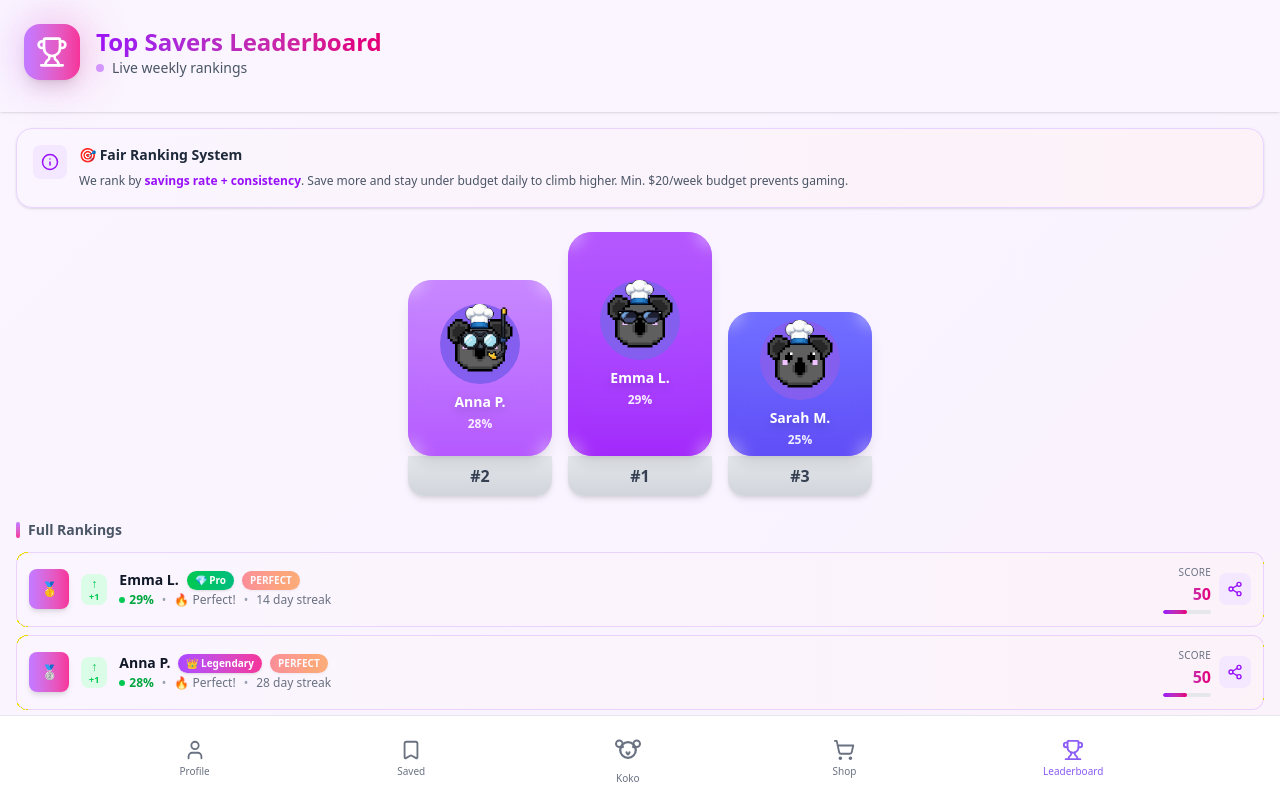
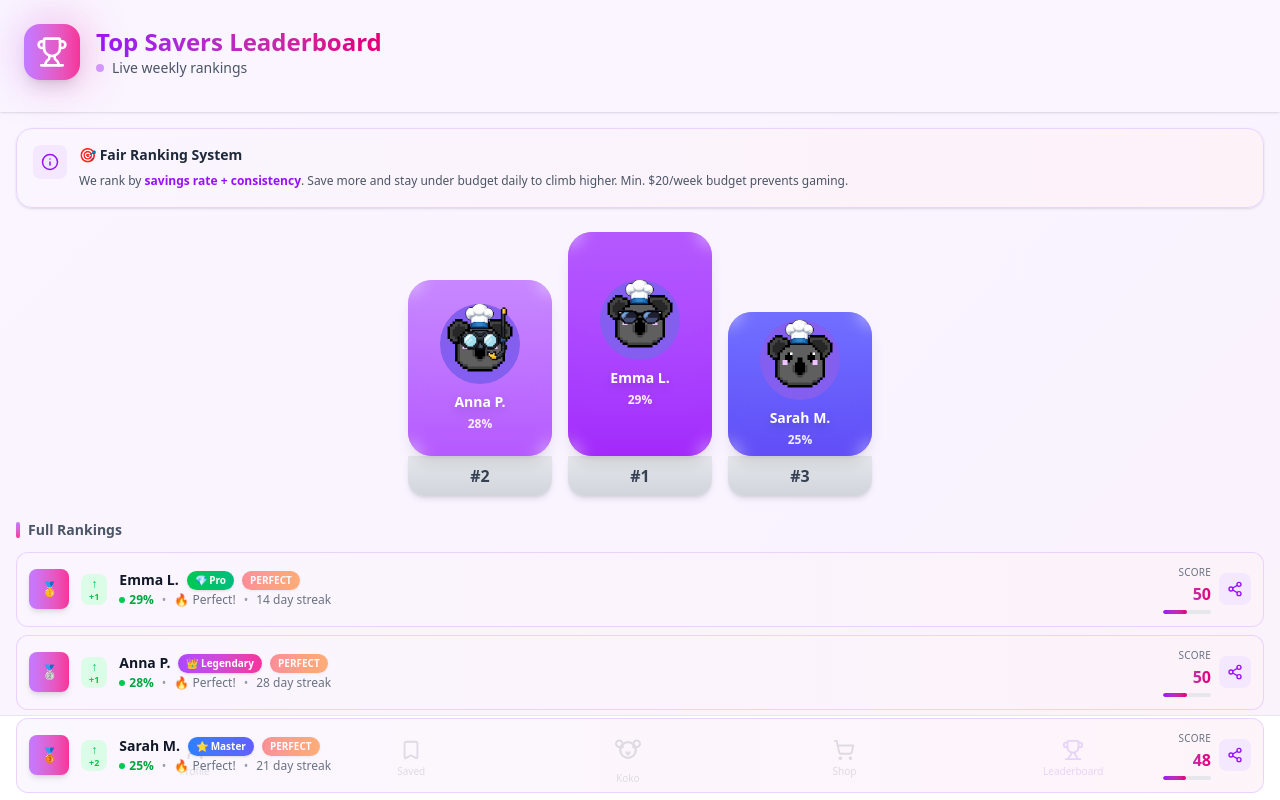
Before and after one commit to Rancie1/Accenture_Bootcamp, a React (Vite) app in the folder Frontend/koko-app/: page /leaderboard in a window 1280 px wide. Shown: the top 800 px of the page. Built offline with nearby package versions, Linux system fonts and the light colour scheme.

Commit message:
Fixed leaderboard banner

```diff
--- a/Frontend/koko-app/src/pages/Leaderboard.jsx
+++ b/Frontend/koko-app/src/pages/Leaderboard.jsx
@@ -192,8 +192,8 @@ const Leaderboard = () => {
   return (
     <div className="min-h-screen bg-gradient-to-br from-purple-50 via-purple-100/50 to-pink-50 dark:from-gray-900 dark:via-purple-900/20 dark:to-gray-800 pb-24 font-sans">
 
-      {/* Header with animated trophy */}
-      <div className="bg-purple-50/80 dark:bg-gray-800/80 backdrop-blur-md p-6 shadow-sm sticky top-0 z-10">
+      {/* Header with animated trophy - removed sticky positioning */}
+      <div className="bg-purple-50/80 dark:bg-gray-800/80 backdrop-blur-md p-6 shadow-sm relative z-20">
         <div className="flex items-center gap-4 mb-2">
           <div className="relative">
             <div className="absolute inset-0 bg-gradient-to-r from-purple-400 to-pink-500 rounded-2xl blur-xl opacity-50 animate-pulse"></div>
@@ -213,7 +213,7 @@ const Leaderboard = () => {
         </div>
       </div>
 
-      <div className="p-4">
+      <div className="p-4 relative z-10">
         {/* Ranking Info Tooltip */}
         <div className="bg-gradient-to-r from-purple-50 to-pink-50 dark:from-purple-900/20 dark:to-pink-900/20 rounded-2xl p-4 mb-6 border border-purple-200 dark:border-purple-800 shadow-sm">
           <div className="flex items-start gap-3">
```
